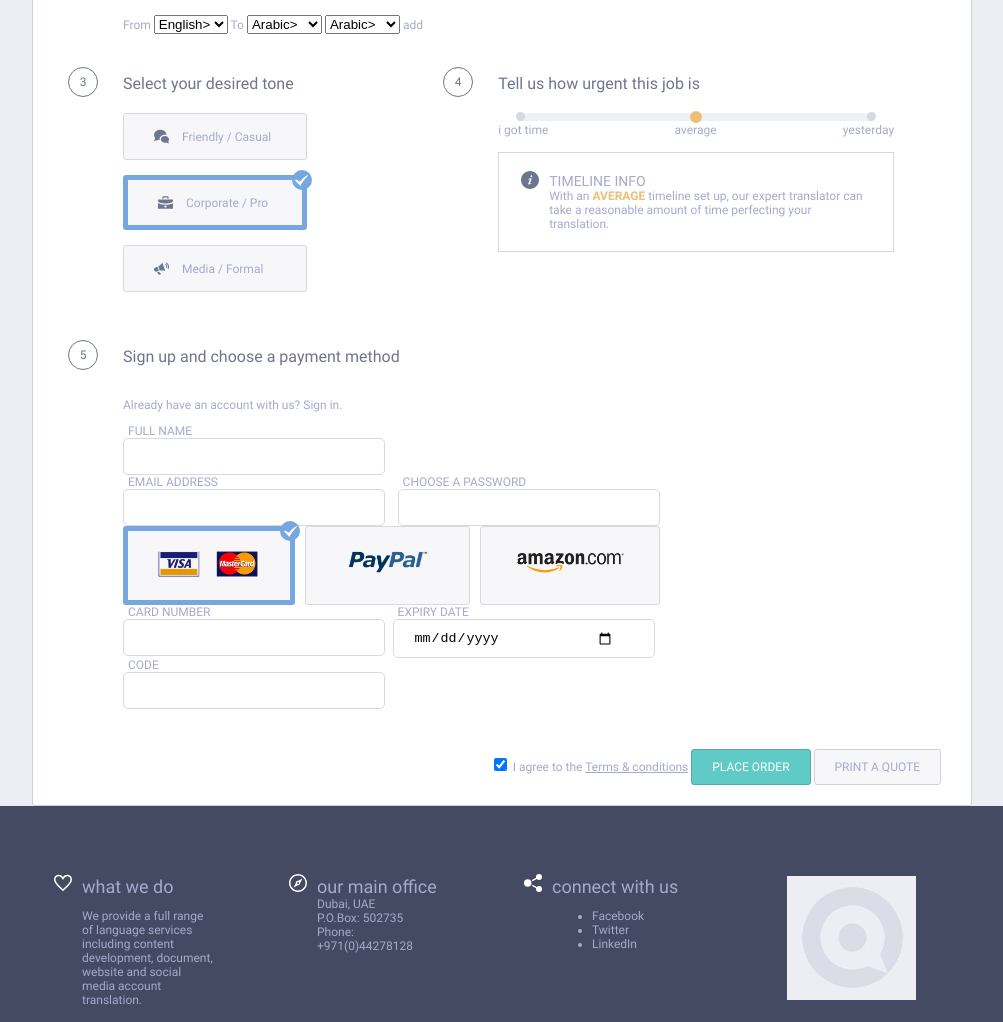
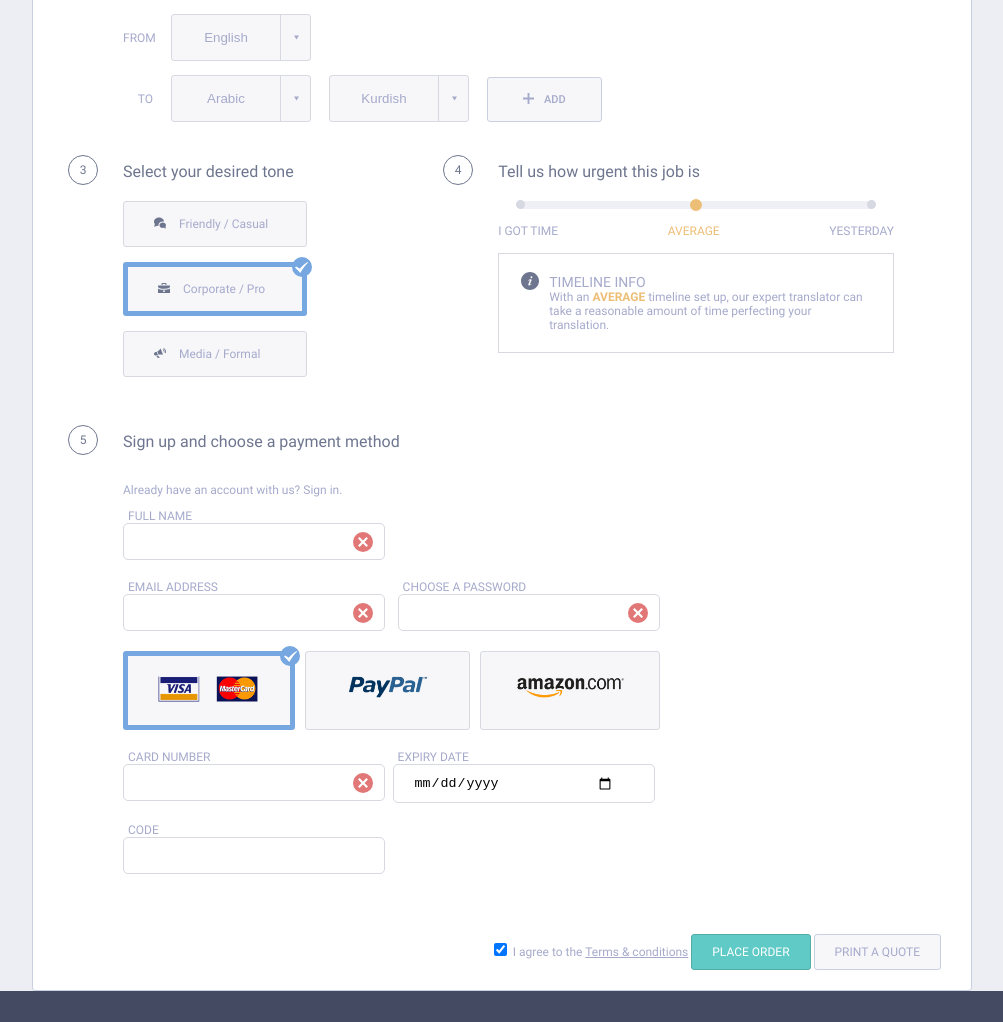
Before and after one commit to srg-kostyrko/kottans-js2016, a website: page week02/lec1/index.html in a window 1280 px wide. Shown: the part 1020-2042 px from the top of the page, without its empty margins (138-1141 px from the left). Drawn offline with Linux system fonts and the light colour scheme.

Commit message:
improve checkout form for week02
- style selects
- add validation styles

```diff
--- a/week02/lec1/index.html
+++ b/week02/lec1/index.html
@@ -114,18 +114,30 @@
         <section class="language-pairings">
             <h1>Choose your language pairings</h1>
             <label>From</label>
-            <select class="language-selector">
-                <option value="en">English></option>
-            </select>
+            <div class="language-selector">
+              <select>
+                  <option value="en" selected>English</option>
+                  <option value="ar">Arabic</option>
+                  <option value="ku">Kurdish</option>
+              </select>
+            </div>
+            <br>
+            <br>
             <label>To</label>
-            <select class="language-selector">
-                <option value="ar">Arabic></option>
-                <option value="ku">Kurdish></option>
-            </select>
-            <select class="language-selector">
-                <option value="ar">Arabic></option>
-                <option value="ku">Kurdish></option>
-            </select>
+            <div class="language-selector">
+              <select>
+                  <option value="en">English</option>
+                  <option value="ar" selected>Arabic</option>
+                  <option value="ku">Kurdish</option>
+                </select>
+            </div>
+            <div class="language-selector">
+              <select>
+                  <option value="en">English</option>
+                  <option value="ar">Arabic</option>
+                  <option value="ku" selected>Kurdish</option>
+              </select>
+            </div>
             <button class="add-language">add</button>
         </section>
         <section class="desired-tone">
@@ -150,7 +162,7 @@
             <input type="range" min="0" max="2" value="1">
             <div class="range-labels">
               <label>i got time</label>
-              <label>average</label>
+              <label class="selected">average</label>
               <label>yesterday</label>
             </div>
             <section class="timeline-info">
@@ -164,15 +176,21 @@
             <p>Already have an account with us? <a href="/">Sign in</a>.</p>
             <div class="fullname-wrapper">
                 <label for="fullname">full name</label>
-                <input type="text" id="fullname" required>
+                <div class="validation-wrapper">
+                  <input type="text" id="fullname" required><span class="validity"></span>
+                </div>
             </div>
             <div class="email-wrapper">
                 <label for="email">email address</label>
-                <input type="email" id="email" required>
+                <div class="validation-wrapper">
+                  <input type="email" id="email" required><span class="validity"></span>
+                </div>
             </div>
             <div class="password-wrapper">
                 <label for="password">choose a password</label>
-                <input type="password" id="password" required>
+                <div class="validation-wrapper">
+                  <input type="password" id="password" required><span class="validity"></span>
+                </div>
             </div>
             <div class="payment-selector-wrapper">
                 <input type="radio" name="payment-method" value="credit-card" id="credit-card" checked>
@@ -184,7 +202,9 @@
             </div>
             <div class="credit-card-wrapper">
                 <label for="credit-card-number">card number</label>
-                <input type="text" id="credit-card-number">
+                <div class="validation-wrapper">
+                  <input type="text" id="credit-card-number" pattern="[0-9]{4} [0-9]{4} [0-9]{4} [0-9]{4}" required><span class="validity"></span>
+                </div>
             </div>
             <div class="expiry-date-wrapper">
                 <label for="expiry-date">expiry date</label>
--- a/week02/lec1/styles/main.css
+++ b/week02/lec1/styles/main.css
@@ -57,10 +57,10 @@ header, main {
       background-size: cover;
       background-repeat: no-repeat;
       display: inline-block;
-      width: 15px;
-      height: 15px;
+      width: 1em;
+      height: 1em;
       margin-right: 10px;
-      vertical-align: text-bottom;
+      vertical-align: text-top;
       background-image: svg-load(icons/$(name).svg, fill=$color);
     }
 }
@@ -120,6 +120,51 @@ header, main {
   }
 }
 
+@define-mixin button $icon {
+  text-transform: uppercase;
+  color: $text-color-lighter;
+  border: 1px solid #c9d0e1;
+  border-radius: 3px;
+  font-size: 11px;
+  font-weight: 500;
+  padding: 15px 35px;
+  background: $light-background;
+  @mixin icon-inline $icon, $text-color-lighter;
+}
+
+/***********/
+.validation-wrapper {
+  position: relative;
+  display: inline-block;
+}
+.validation-wrapper input + .validity {
+  display: inline-block;
+  position: absolute;
+  right: 1em;
+  top: 0.75em;
+}
+.validation-wrapper input + .validity::after {
+  display: inline-block;
+  width: 20px;
+  height: 20px;
+  content: "";
+  background-image: svg-load(icons/mark.svg, fill=#fff);
+  background-position: center;
+  background-size: 65%;
+  background-repeat: no-repeat;
+  border-radius: 50%;
+}
+.validation-wrapper input:invalid + .validity::after {
+  background-color: #E17776;
+  background-size: 50%;
+  background-image: svg-load(icons/x-mark.svg, fill=#fff);
+
+}
+.validation-wrapper input:valid + .validity::after {
+  background-color: #76A7E1;
+}
+
+
 /********/
 
 header {
@@ -128,27 +173,15 @@ header {
     align-items: center;
     height: 225px;
 }
-
-.go-back, .sign-in {
-    text-transform: uppercase;
-    color: $text-color-lighter;
-    border: 1px solid #c9d0e1;
-    border-radius: 3px;
-    font-size: 11px;
-    font-weight: 500;
-    padding: 15px 35px;
-}
 .go-back {
-  @mixin icon-inline arrow, $text-color-lighter;
+  @mixin button arrow;
 }
 .sign-in {
-  @mixin icon-inline user, $text-color-lighter;
+  @mixin button user;
 }
 .go-back::before {
     transform: scaleX(-1);
 }
-
-/********/
 
 .checkout-form {
     display: flex;
@@ -351,6 +384,52 @@ a[href$=docx] {
     @mixin icon-inline note, $text-color-lighter;
 }
 
+.checkout-form .language-pairings label {
+    text-transform: uppercase;
+    width: 30px;
+    margin-right: 15px;
+    text-align: right;
+    display: inline-block;
+}
+
+.checkout-form .language-pairings .language-selector {
+  display: inline-block;
+  position: relative;
+  margin-right: 15px;
+  &::after {
+    position: absolute;
+    height: 100%;
+    display: inline-block;
+    top: 0;
+    bottom: 0;
+    right: 0;
+    width: 30px;
+    border-left: 1px solid $border-color;
+    transform: scaleY(-1);
+    content: '';
+    background-image: svg-load(icons/triangle.svg, fill=$text-color-lighter);
+    background-repeat: no-repeat;
+    background-position: center;
+    background-size: 5px auto;
+  }
+}
+
+.checkout-form .language-pairings select {
+    appearance: none;
+    color: $text-color-lighter;
+    width: 140px;
+    border: 1px solid $border-color;
+    border-radius: 3px;
+    background-color: $light-background;
+    padding: 15px 45px 15px 15px;
+    text-align-last:center;
+    outline: none;
+}
+
+.checkout-form .language-pairings .add-language {
+  @mixin button plus;
+}
+
 .checkout-form .desired-tone {
     flex-basis: 40%;
 }
@@ -429,6 +508,11 @@ a[href$=docx] {
   display: flex;
   justify-content: space-between;
   margin-bottom: 15px;
+  margin-top: 15px;
+  text-transform: uppercase;
+}
+.checkout-form .job-urgency .range-labels .selected {
+  color: #edbe76;
 }
 
 .timeline-info {
@@ -463,6 +547,12 @@ a[href$=docx] {
     text-transform: uppercase;
     padding-left: 5px;
 }
+
+.signup-payment [class$=wrapper]:not(.validation-wrapper) {
+  margin-bottom: 20px;
+  position: relative;
+}
+
 .signup-payment input[type=text],
 .signup-payment input[type=email],
 .signup-payment input[type=password],
@@ -564,14 +654,18 @@ footer .address h1 {
 footer .connect h1 {
     @mixin icon-outer share, #fff;
 }
+footer .connect ul {
+  list-style: none;
+  padding: 0;
+}
 
 
-.connect .facebook::before {
+.connect .facebook {
     @mixin icon-inline facebook, $text-color-lighter;
 }
-.connect .twitter::before {
+.connect .twitter {
   @mixin icon-inline twitter, $text-color-lighter;
 }
-.connect .linkedin::before {
+.connect .linkedin {
     @mixin icon-inline linkedin, $text-color-lighter;
 }
```
Also changed, not shown: week02/lec1/styles/icons/plus.svg (added), week02/lec1/styles/icons/triangle.svg (added), week02/lec1/styles/icons/x-mark.svg (added), week02/lec1/styles/main.min.css.
